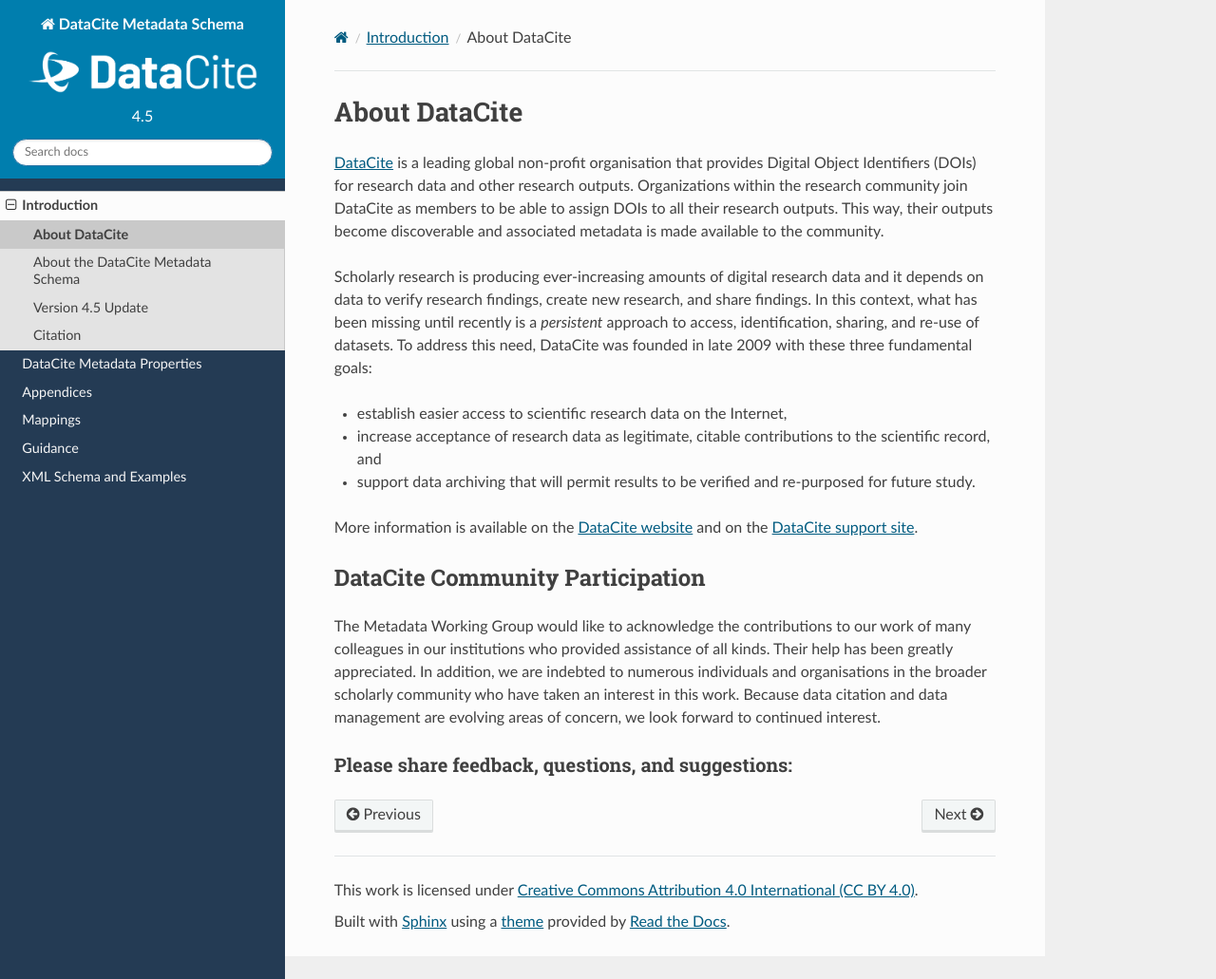
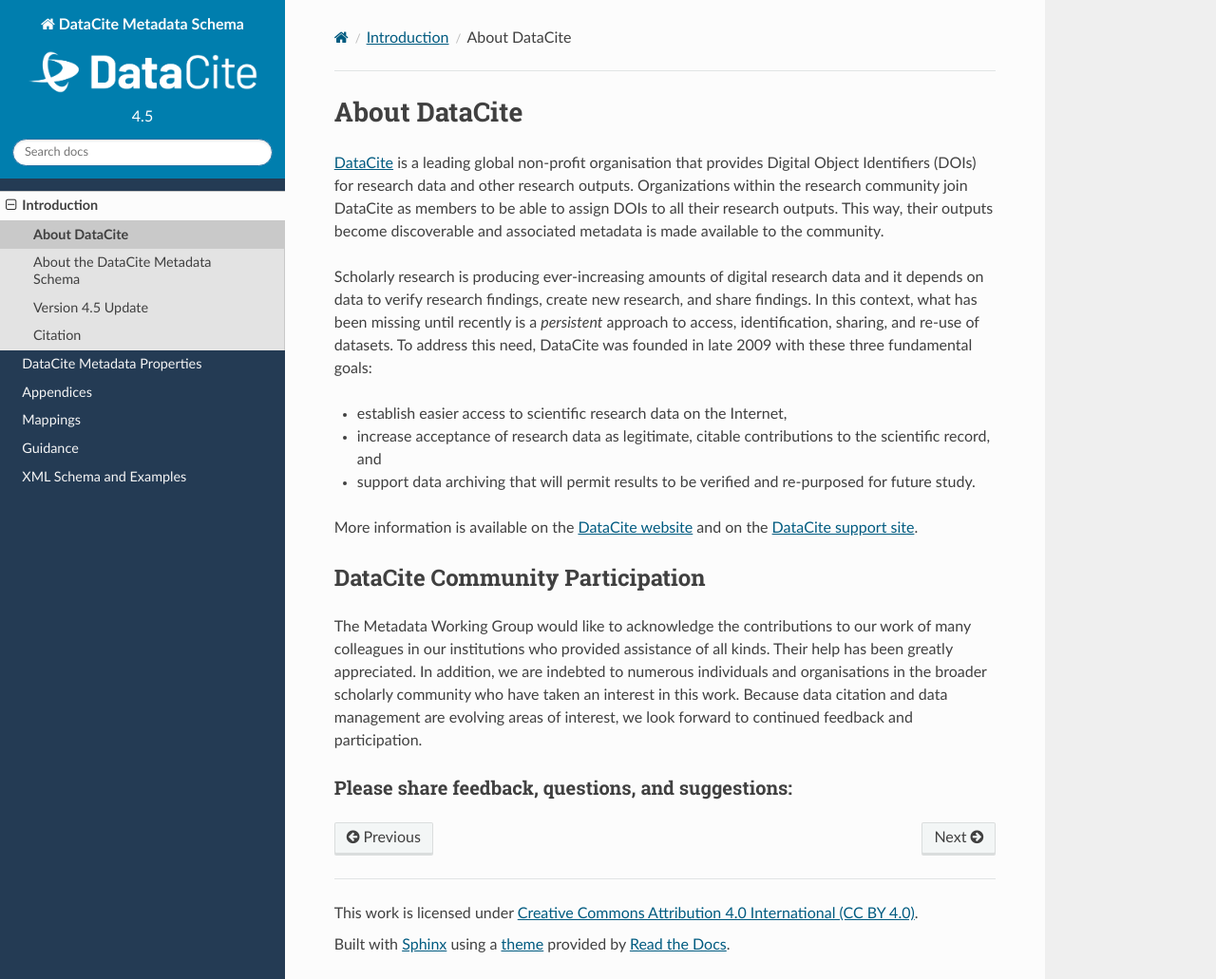
Before and after one commit to datacite/schema-docs, a Sphinx documentation site: the page built from docs/introduction/about_datacite.rst, in a window 1280 px wide and 1031 px high. Shown: the whole window at 95% size. Built offline with Sphinx 7.4.7 and the Read the Docs theme 2.0.0, drawn with Linux system fonts in a browser that asks for light colours; comment, search, counter and statistics services are not loaded.

Commit message:
update intro

```diff
--- a/docs/introduction/about_datacite.rst
+++ b/docs/introduction/about_datacite.rst
@@ -21,4 +21,4 @@ DataCite Community Participation
 The Metadata Working Group would like to acknowledge the contributions to our work of many
 colleagues in our institutions who provided assistance of all kinds. Their help has been greatly
 appreciated. In addition, we are indebted to numerous individuals and organisations in the broader
-scholarly community who have taken an interest in this work. Because data citation and data management are evolving areas of concern, we look forward to continued interest.
+scholarly community who have taken an interest in this work. Because data citation and data management are evolving areas of interest, we look forward to continued feedback and participation.
```
